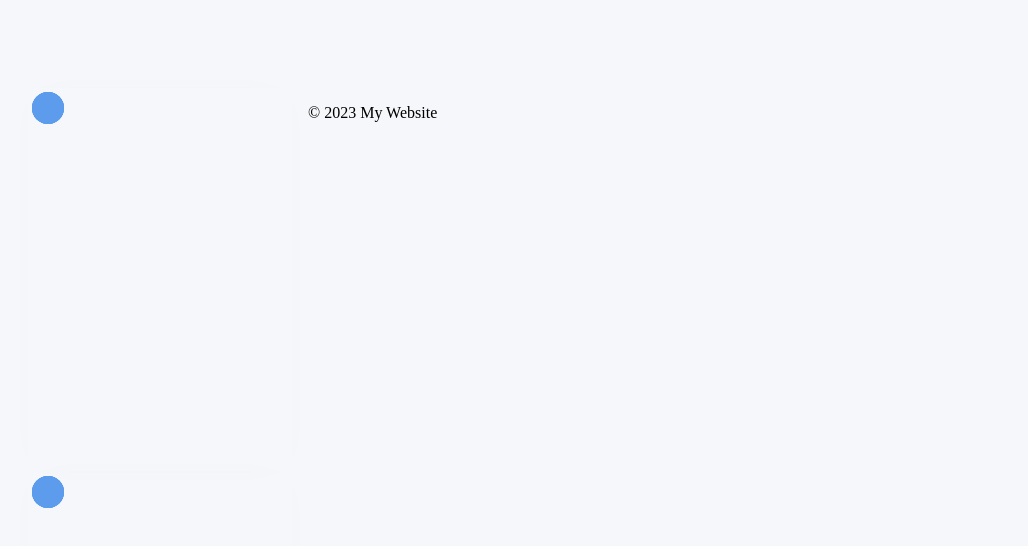
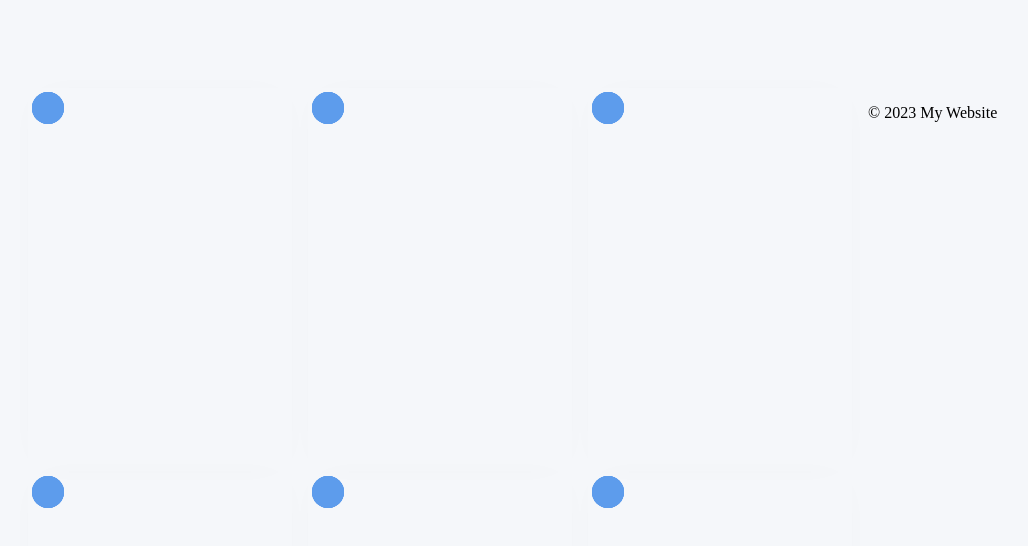
Before and after one commit to anuforok/drp-heron-website, a plain HTML site: page index.html in a window 1280 px wide. Shown: the whole page, without its empty margins (60-1088 px from the left). Drawn offline with Linux system fonts and the light colour scheme.

Commit message:
add more cards

```diff
--- a/index.html
+++ b/index.html
@@ -24,6 +24,42 @@
             </div>
         </div>
     </div>
+    <div class="container">
+        <div class="card" style="--background:#5D9CEC; --text:white">
+            <div class="multi-button">
+                <button class="fas fa-heart"></button>
+                <button class="fas fa-comment"></button>
+                <button class="fas fa-share-alt"></button>
+                <button class="fas fa-trash"></button>
+            </div>
+        </div>
+        <div class="card" style="--background:#5D9CEC; --text:white">
+            <div class="multi-button">
+                <button class="fas fa-heart"></button>
+                <button class="fas fa-comment"></button>
+                <button class="fas fa-share-alt"></button>
+                <button class="fas fa-trash"></button>
+            </div>
+        </div>
+    </div>
+    <div class="container">
+        <div class="card" style="--background:#5D9CEC; --text:white">
+            <div class="multi-button">
+                <button class="fas fa-heart"></button>
+                <button class="fas fa-comment"></button>
+                <button class="fas fa-share-alt"></button>
+                <button class="fas fa-trash"></button>
+            </div>
+        </div>
+        <div class="card" style="--background:#5D9CEC; --text:white">
+            <div class="multi-button">
+                <button class="fas fa-heart"></button>
+                <button class="fas fa-comment"></button>
+                <button class="fas fa-share-alt"></button>
+                <button class="fas fa-trash"></button>
+            </div>
+        </div>
+    </div>
     <footer>
         <p>&copy; 2023 My Website</p>
     </footer>
```
